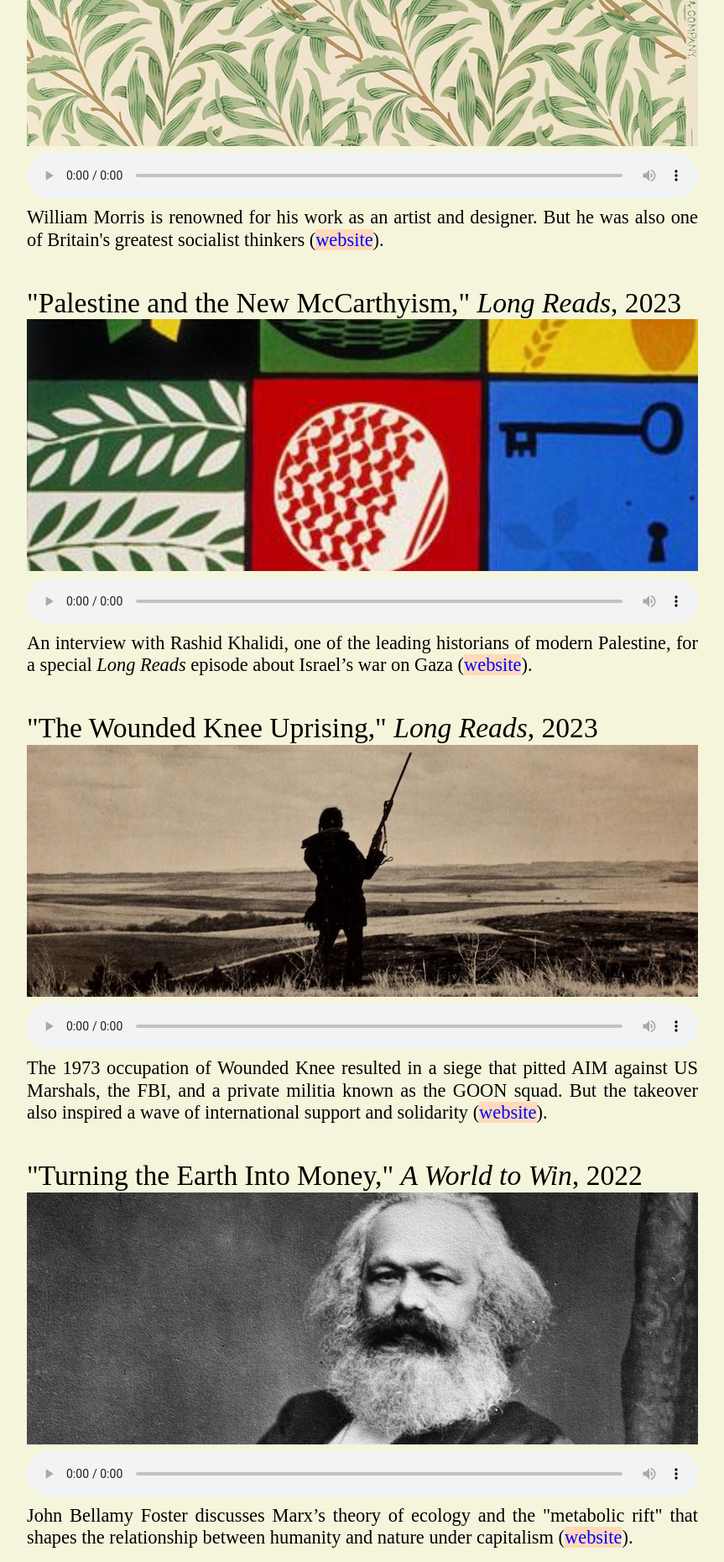
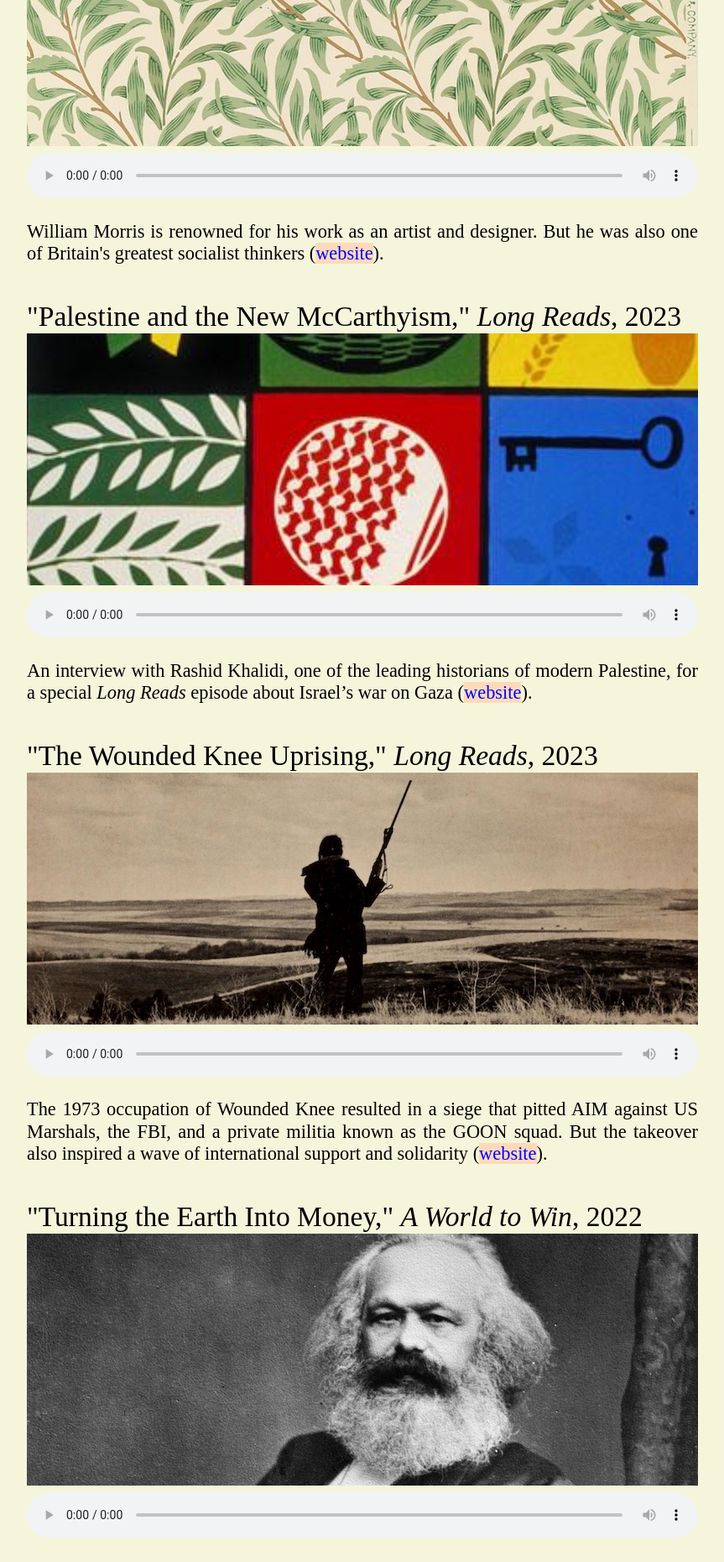
Before and after one commit to huihuiandilly/huihuiandilly.github.io, a Jekyll site: the page built from index.html, in a window 1280 px wide. Shown: the part 838-2698 px from the top of the page at 84% size, without its empty margins (208-1071 px from the left). Built offline with Jekyll 4.4.1, drawn with Linux system fonts in a browser that asks for light colours.

Commit message:
Update main.css

```diff
--- a/css/main.css
+++ b/css/main.css
@@ -68,7 +68,7 @@ img.profile {
 }
 audio {
     width: 100%;
-    padding-bottom: .1em;
+    display: block;
 }
 footer {
     border-top: 1px solid #d5d5d5;
```
